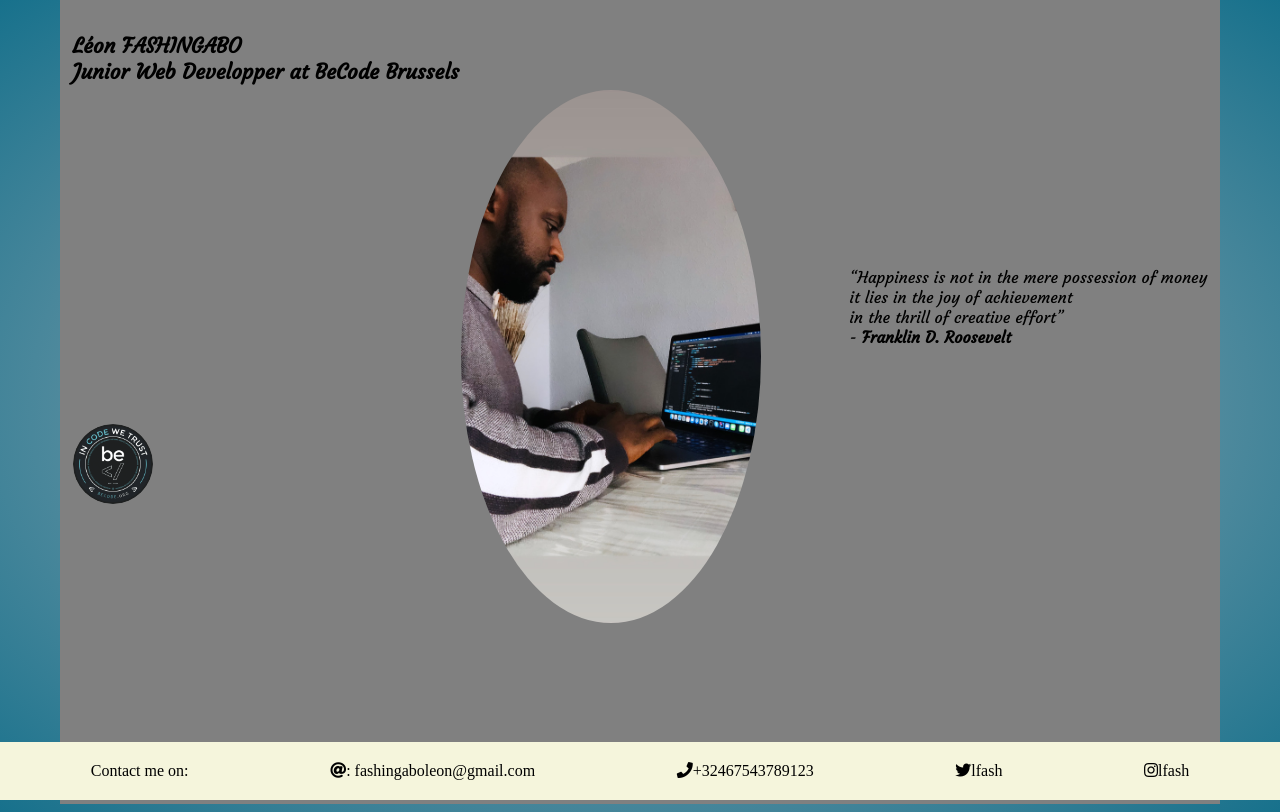
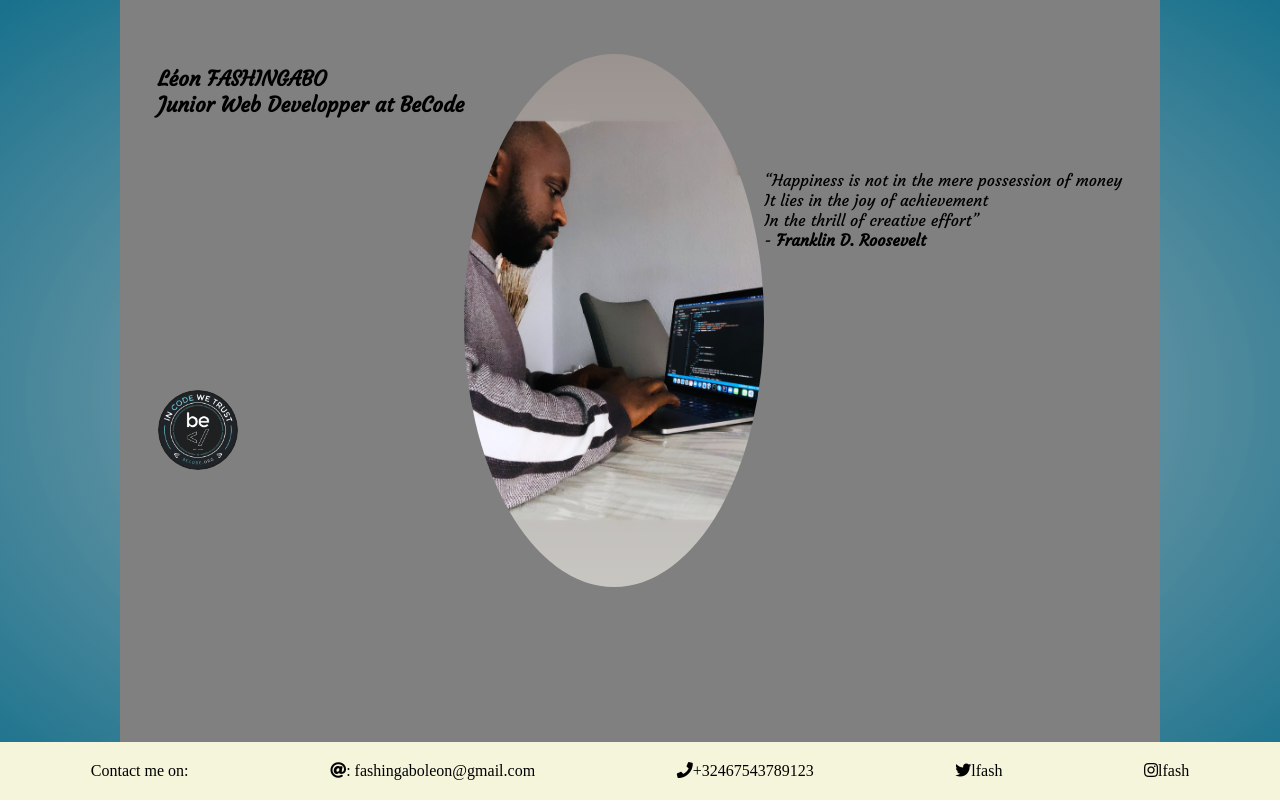
Before and after one commit to FASH-hub/v-card, a plain HTML site: page index.html in a window 1280 px wide. Drawn offline with Linux system fonts and the light colour scheme.

Commit message:
final touch/flexbox

```diff
--- a/css/card.css
+++ b/css/card.css
@@ -1,6 +1,5 @@
 body {
     background: radial-gradient(rgba(172, 176, 182, 0.947), rgb(23, 113, 140));
-
     margin-top: 0px;
     padding-top: 0%;
 }
@@ -11,7 +10,7 @@ h1 {
     font-size: 130%;
 }
 
-main {
+.main {
     display: flex;
     flex-wrap: wrap;
     flex-direction: row;
@@ -19,44 +18,41 @@ main {
 }
 
 .first {
-    grid-row: 1;
-    grid-column: 1;
+    display: flex;
+    flex-direction: column;
+    flex-wrap: wrap;
+}
+
+.idintro {
+    display: flex;
+    flex-direction: row;
+    flex-wrap: wrap;
+    background-color: grey;
+    padding: 3%;
+    padding-bottom: 14%;
+}
+
+.intro {
+    display: flex;
+    flex-direction: row;
+    flex-wrap: wrap;
 
 }
 
-.idintro {
-    display: grid;
-    grid-template-columns: 1fr 1fr auto;
-    grid-gap: 2px;
-    background-color: grey;
-    padding: 1%;
-    padding-bottom: 14%;
-}
-
-#logo {
-    grid-row: 2;
-    grid-column: 1;
-    width: 80px;
-    margin-top: 50%;
-}
-
 .texteIntro {
-    grid-column: 3;
-    grid-row: 2;
-    margin-top: 10%;
+    margin-top: 20%;
     font-family: 'Courgette';
 }
 
 .picture {
-    grid-row: 1/ span 2;
-    grid-column: 2;
-    width: 80px;
+    width: 300px;
     border-radius: 80%;
-    margin-top: 20%;
 }
 
 footer {
-    grid-column: 1/ span 3;
+    display: flex;
+    align-items: flex-end;
+    justify-content: space-around;
     background-color: beige;
     padding: 20px;
     left: 0;
@@ -65,11 +61,9 @@ footer {
     bottom: 0;
 }
 
-.foot {
-    display: flex;
-    flex-direction: row;
-    justify-content: space-around;
-    flex-wrap: wrap;
+.first img {
+    width: 80px;
+    margin-top: 80%;
 }
 
 img {
--- a/index.html
+++ b/index.html
@@ -11,40 +11,47 @@
     <title>Léon FASHINGABO v-card</title>
 </head>
 
+<head>
+    <meta charset="UTF-8">
+    <meta http-equiv="X-UA-Compatible" content="IE=edge">
+    <meta name="viewport" content="width=device-width, initial-scale=1.0">
+    <link rel="stylesheet" href="css/card.css">
+    <link rel="stylesheet" href="https://cdnjs.cloudflare.com/ajax/libs/font-awesome/5.15.4/css/all.min.css" />
+    <link rel="stylesheet" href="https://fonts.googleapis.com/css2?family=Courgette">
+    <title>Léon FASHINGABO v-card</title>
+</head>
+
 <body>
-    <main>
+    <section class="main">
         <section class="idintro">
             <section class="first">
-                <h1>Léon FASHINGABO<br>Junior Web Developper at BeCode Brussels</h1>
+                <h1>Léon FASHINGABO<br>Junior Web Developper at BeCode</h1>
+                <img src="images/beCodeLogo.png" alt="beCode" title="BeCode">
             </section>
-            <img id="logo" src="images/beCodeLogo.png" alt="beCode" title="BeCode">
+            <section class="intro">
+                <p class="picture">
+                    <img src="images/webcoder.jpeg" alt="Leon" title="Léon"><br>
+                </p>
+                <p class="texteIntro">
+                    “Happiness is not in the mere possession of money <br> It lies in the joy of achievement <br>
+                    In the thrill of creative effort”<br>
+                    - <strong>Franklin D. Roosevelt</strong>
+                </p>
 
-
-            <section class="picture">
-                <img src="images/webcoder.jpeg" alt="Leon" title="Léon"><br>
             </section>
-            <section class="texteIntro">
-                “Happiness is not in the mere possession of money <br> it lies in the joy of achievement <br>
-                in the thrill of creative effort”<br>
-                - <strong>Franklin D. Roosevelt</strong>
         </section>
 
     </section>
 
-    </main>
-
-
-
     <footer>
-        <span class="foot">
         Contact me on:
         <span><i class="fas fa-at"></i>: fashingaboleon@gmail.com</span>
         <span><i class="fas fa-phone"></i>+32467543789123</span>
         <span><i class="fab fa-twitter"></i>lfash</span>
         <span><i class="fab fa-instagram"></i>lfash</span>
-        </span>
     </footer>
 
 </body>
 
+
 </html>
```
Lines whose indentation alone changed are shown as unchanged.
